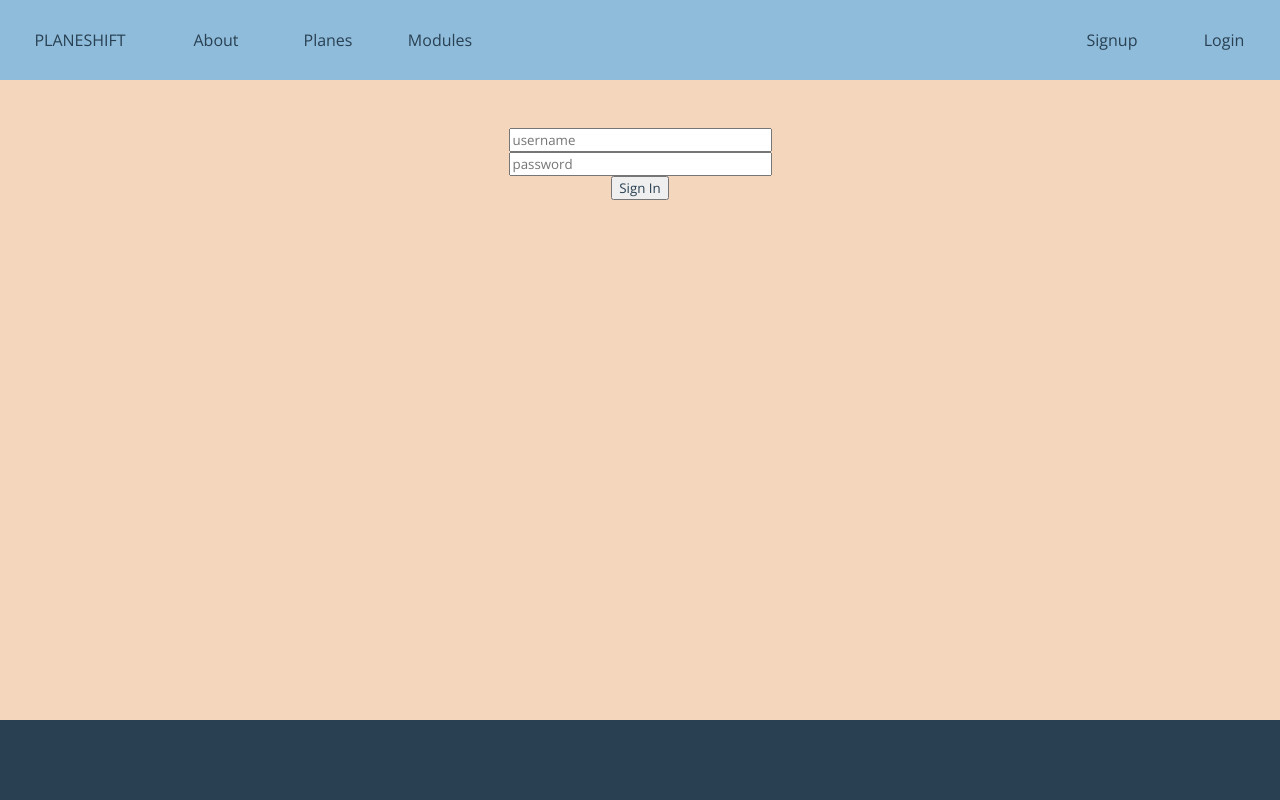
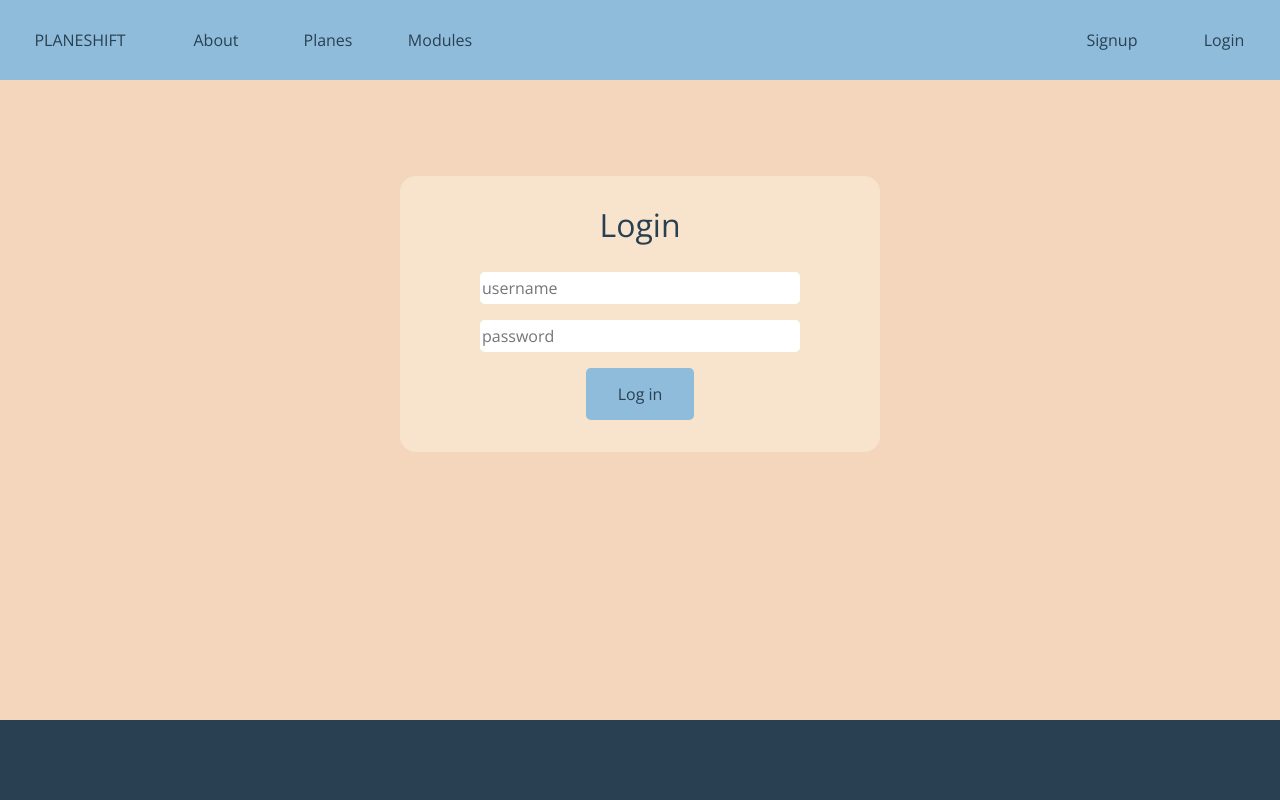
Before and after one commit to ashlaban/m7011e-planeshift, a Flask app: page /login in a window 1280 px wide. Run offline with Flask 2, Linux system fonts and the light colour scheme; parts of the project's set-up code (start-up, migrations or seed data) failed here and were passed over; some libraries are stand-ins or nearby versions.

Commit message:
Fix: More css, forms in login, signup and modules

```diff
--- a/app/static/css/base.css
+++ b/app/static/css/base.css
@@ -15,7 +15,7 @@
 
 	font-family: 'Open Sans', sans-serif;
 	font-weight: 300;
-	/*font-size: 1em;*/
+	font-size: 1em;
 
 	color: #294052;
 }
@@ -208,3 +208,37 @@ footer {
 .error {
 	background: red;
 }
+
+/* === FORM === */
+.form-box {
+	/*width: 600px;*/
+	background-color: #F8E4CC;
+
+	padding-left : 5em;
+	padding-right: 5em;
+
+	margin-top: 3em;
+	padding-bottom: 1em;
+	margin-bottom: 3em;
+}
+
+.form > input, .form > textarea {
+	font-size: 1em;
+
+	margin-bottom: 1em;
+
+	border-style: solid;
+	border-width: 0px;
+	border-radius: 0.3em;
+}
+
+.wide-form-area {
+	width: 20em;
+	height: 5em;
+}
+
+.wide-form-field {
+	width: 20em;
+	height: 2em;
+}
+/* === END FORM === */
--- a/app/templates/login.html
+++ b/app/templates/login.html
@@ -1,6 +1,8 @@
 {% extends "base.html" %}
 
 {% block css %}
+<link rel="stylesheet" type="text/css" href="/static/css/modules/module-base.css" />
+
 <script src="http://code.jquery.com/jquery-3.1.1.min.js"></script>
 {% endblock css %}
 
@@ -30,8 +32,14 @@
 		}
 
 		function loginForm(form) {
-			var fd = new FormData(form);
-			login(fd.get('username'), fd.get('password'));
+			// This is for Safari
+			var username = $('#username')[0].value
+			var password = $('#password')[0].value
+			login(username, password);
+
+			// This is for browsers conforming to the File API
+			// var fd = new FormData(form);
+			// login(fd.get('username'), fd.get('password'));
 		}
 
 		$(document).ready( function () {
@@ -44,9 +52,15 @@
 
 	</script>
 
-	<form id="login-form" action="" method="post" name="login" class="center-content top-padding-md">
-		{{ form.username(size=30, placeholder='username') }}
-		{{ form.password(size=30, placeholder='password') }}
-		<input type="submit" value="Sign In">
-	</form>
+	<section class="center-content top-padding-md">
+		<div class="form-box rounded center-content">
+			<h1>Login</h1>
+
+			<form class="form center-content" id="login-form" action="" method="post" name="login" class="center-content top-padding-md">
+				{{ form.username(class='wide-form-field', placeholder='username') }}
+				{{ form.password(class='wide-form-field', placeholder='password') }}
+				<input class='btn' type="submit" value="Log in">
+			</form>
+		</div>
+	</section>
 {% endblock content %}
--- a/app/templates/modules/upload.html
+++ b/app/templates/modules/upload.html
@@ -41,14 +41,14 @@
 
 	<section class="center-content top-padding-md">
 
-		<div id="upload-box" class="center-content rounded">
+		<div class="form-box rounded center-content">
 			<h1>Upload new version</h1>
 			<span>Current module: {{module_name}}</span>
 
-			<form id="upload-form" action="" method="post" enctype="multipart/form-data" name="module_upload" class="center-content">
+			<form class="form center-content" action="" method="post" enctype="multipart/form-data" name="module_upload">
 				{{ form.hidden_tag()  }}
 
-				{{ form.version(placeholder="New version name") }}
+				{{ form.version(class="wide-form-field", placeholder="New version name") }}
 				<dl>
 					<dt>Javascript</dt>
 					<dd>{{ form.js() }}</dd>
```
Also changed, not shown: app/static/css/modules/module-create.css (deleted, +0 -33 lines), app/static/css/modules/module-upload.css (+3 -27 lines), app/templates/modules/create.html (+18 -6 lines), app/templates/signup.html (+28 -20 lines).
